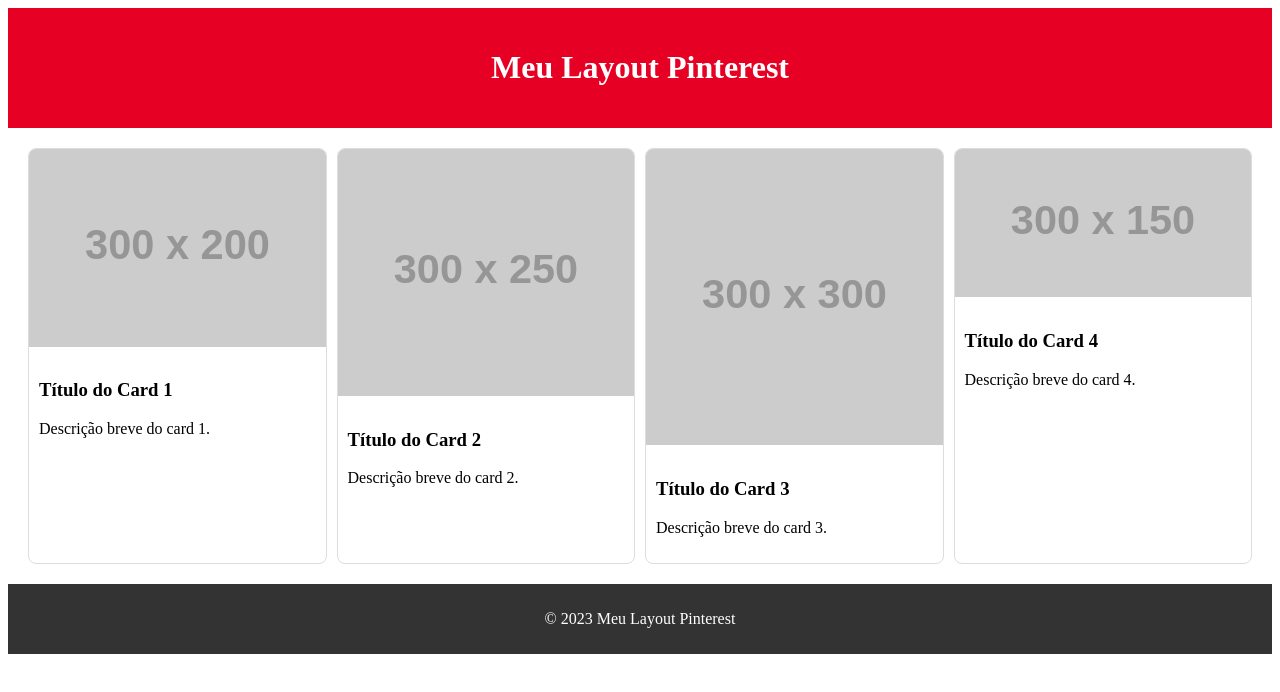
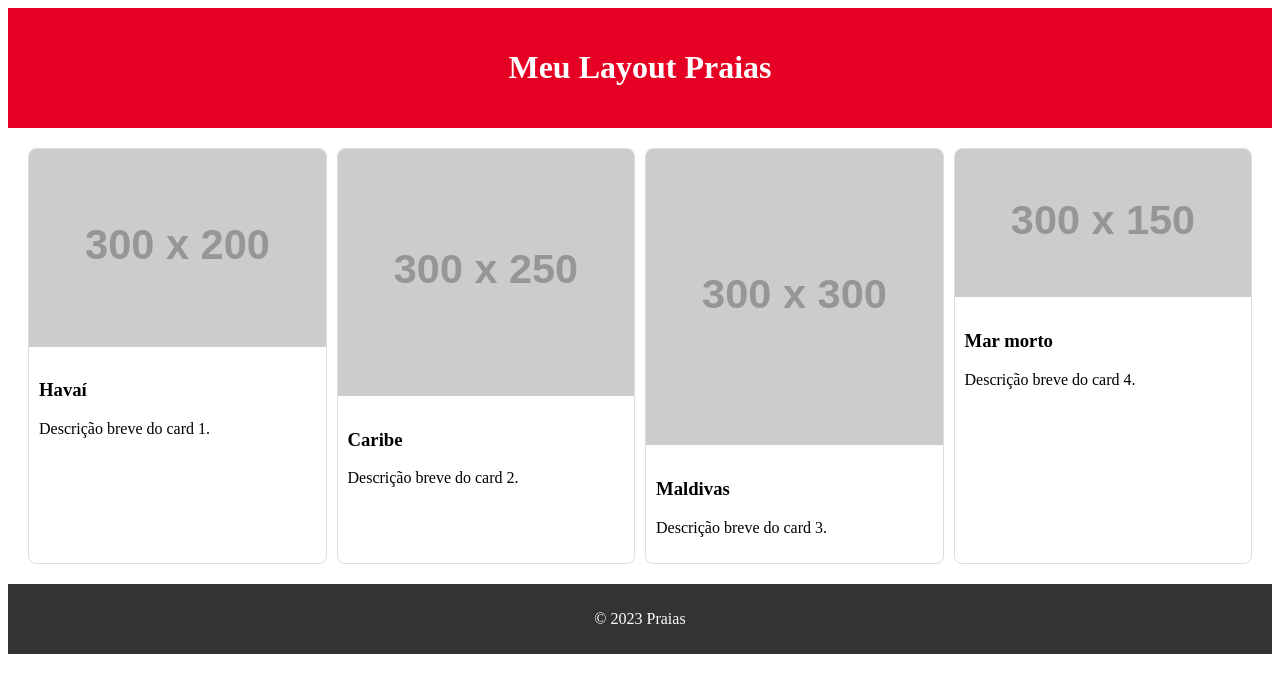
Before and after one commit to Shirlley0rainha/praia, a plain HTML site: page index.html in a window 1280 px wide. Drawn offline with Linux system fonts and the light colour scheme; placeholder pictures from the web are drawn by us.

Commit message:
penultimo

```diff
--- a/index.html
+++ b/index.html
@@ -8,7 +8,7 @@
 <body>
     <!-- Cabeçalho -->
     <header style="text-align: center; padding: 20px; background-color: #e60023; color: white;">
-        <h1>Meu Layout Pinterest</h1>
+        <h1>Meu Layout Praias</h1>
     </header>
 
     <!-- Grade de Imagens -->
@@ -17,7 +17,7 @@
         <div style="flex: 1 1 200px; background-color: #fff; border: 1px solid #ddd; border-radius: 8px; overflow: hidden;">
             <img src="https://via.placeholder.com/300x200" alt="Imagem 1" style="width: 100%;">
             <div style="padding: 10px;">
-                <h3>Título do Card 1</h3>
+                <h3>Havaí</h3>
                 <p>Descrição breve do card 1.</p>
             </div>
         </div>
@@ -26,7 +26,7 @@
         <div style="flex: 1 1 200px; background-color: #fff; border: 1px solid #ddd; border-radius: 8px; overflow: hidden;">
             <img src="https://via.placeholder.com/300x250" alt="Imagem 2" style="width: 100%;">
             <div style="padding: 10px;">
-                <h3>Título do Card 2</h3>
+                <h3>Caribe</h3>
                 <p>Descrição breve do card 2.</p>
             </div>
         </div>
@@ -35,7 +35,7 @@
         <div style="flex: 1 1 200px; background-color: #fff; border: 1px solid #ddd; border-radius: 8px; overflow: hidden;">
             <img src="https://via.placeholder.com/300x300" alt="Imagem 3" style="width: 100%;">
             <div style="padding: 10px;">
-                <h3>Título do Card 3</h3>
+                <h3>Maldivas</h3>
                 <p>Descrição breve do card 3.</p>
             </div>
         </div>
@@ -44,7 +44,7 @@
         <div style="flex: 1 1 200px; background-color: #fff; border: 1px solid #ddd; border-radius: 8px; overflow: hidden;">
             <img src="https://via.placeholder.com/300x150" alt="Imagem 4" style="width: 100%;">
             <div style="padding: 10px;">
-                <h3>Título do Card 4</h3>
+                <h3>Mar morto</h3>
                 <p>Descrição breve do card 4.</p>
             </div>
         </div>
@@ -52,7 +52,7 @@
 
     <!-- Rodapé -->
     <footer style="text-align: center; padding: 10px; background-color: #333; color: white;">
-        <p>&copy; 2023 Meu Layout Pinterest</p>
+        <p>&copy; 2023 Praias</p>
     </footer>
 </body>
 </html>
```
